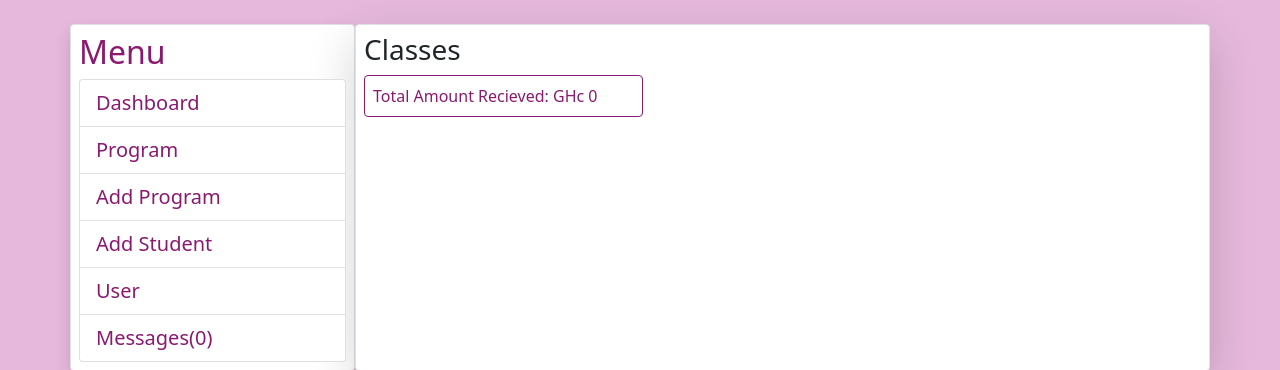
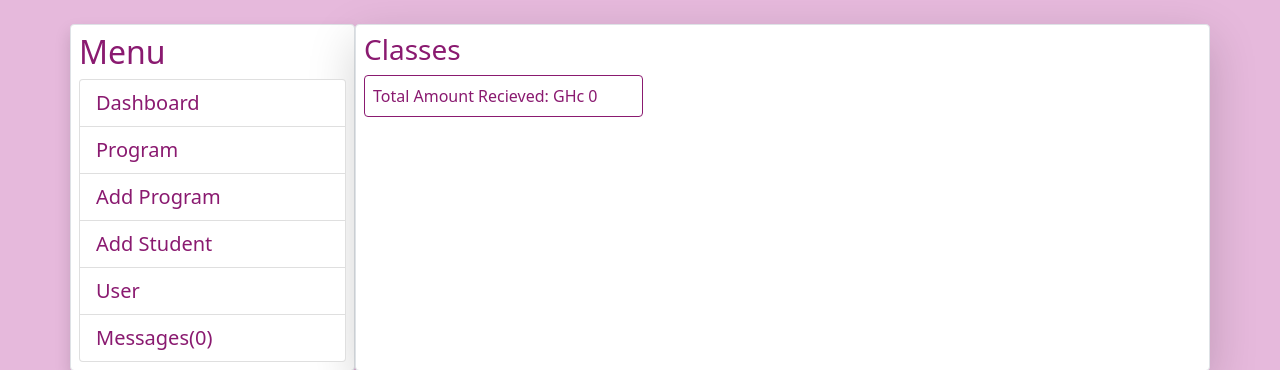
Before and after one commit to free20064u/dues, a Django app: page /dashboard/ in a window 1280 px wide. Shown: the part 86-456 px from the top of the page. Run offline with Django 5.2, Linux system fonts and the light colour scheme; the visitor is signed in with stand-in values (Sample User, id 1); data that the repository does not hold is empty; some libraries are stand-ins or nearby versions.

```diff
--- a/main/templates/main/dashboard.html
+++ b/main/templates/main/dashboard.html
@@ -12,7 +12,7 @@
         </div>
         <div class="col-12 col-sm-9 bg-white my-4 p-2 border rounded shadow-lg">
             <!--Information about the progams-->
-            <h3>Classes</h3>
+            <h3 class="text-primary">Classes</h3>
             <div class="row d-flex">
                 {% for program in programs  %}
                     <a href="{% url "studentList" program.id %}" class="text-white text-decoration-none col-12 col-sm-4">
```
